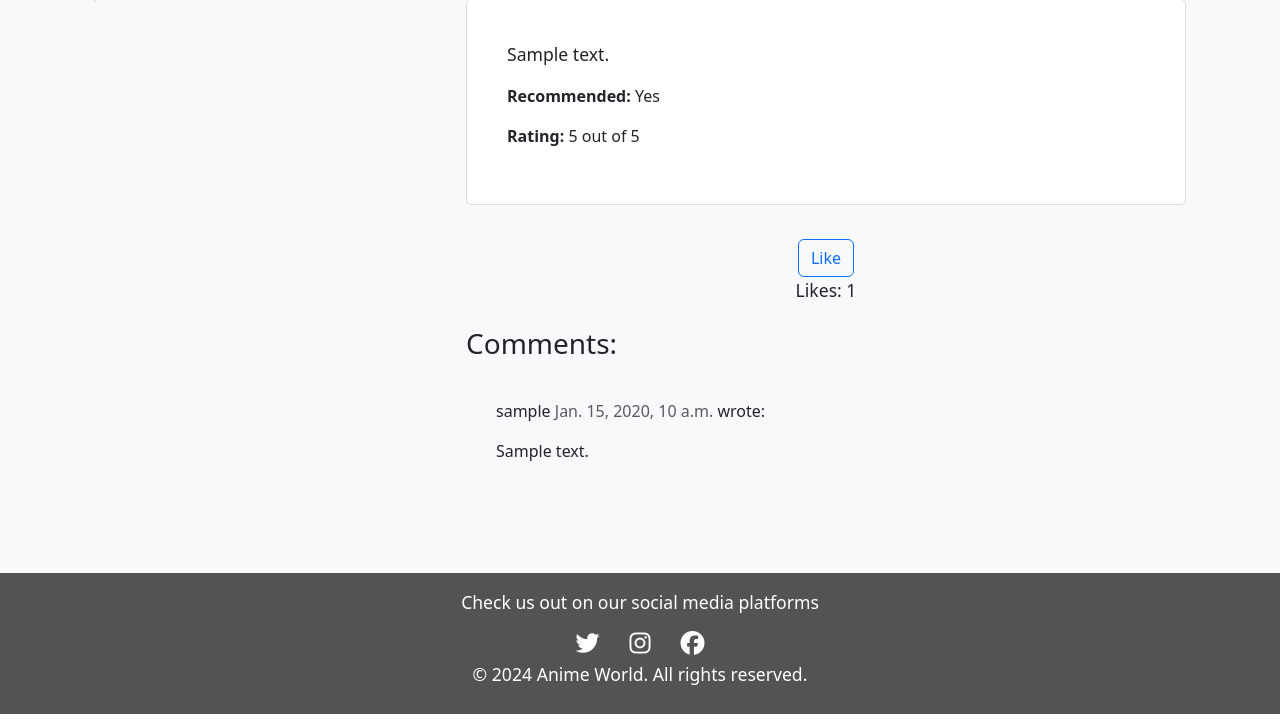
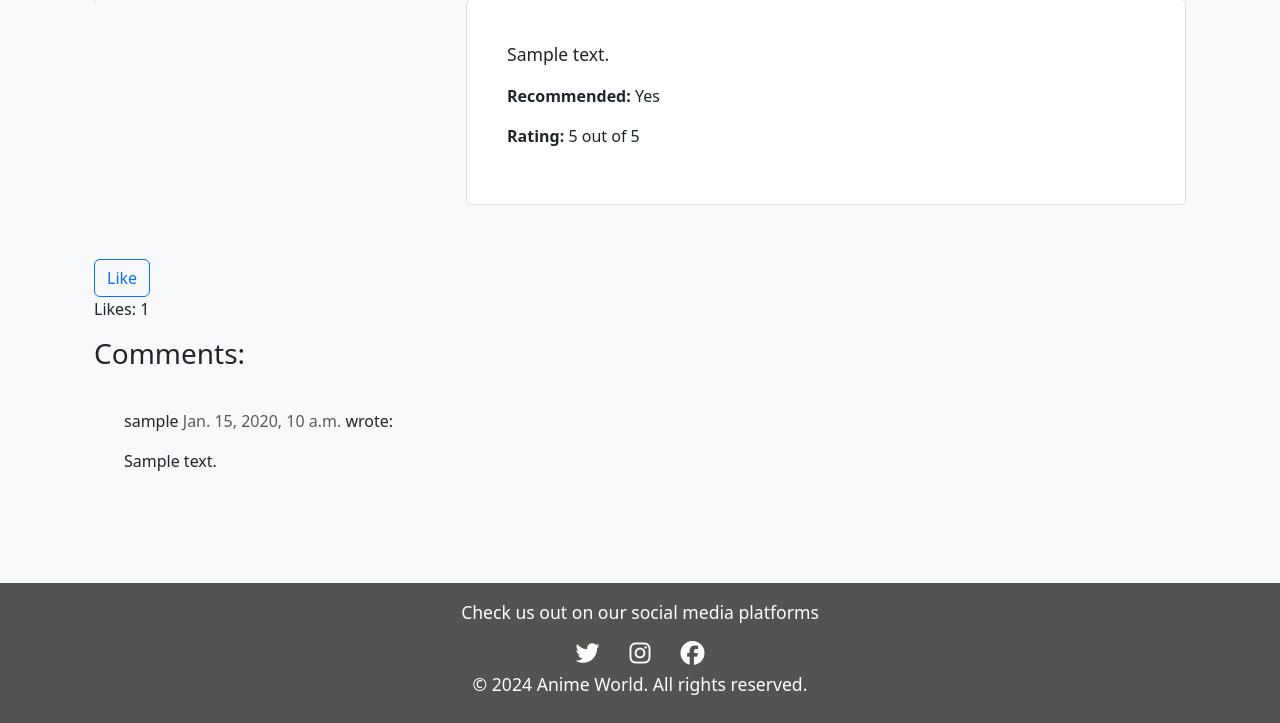
Before and after one commit to Triz22/final-project, a Django app: page /1/ in a window 1280 px wide. Shown: the part 281-1004 px from the top of the page. Run offline with Django 4.2, Linux system fonts and the light colour scheme; tables that the repository leaves empty hold one stand-in row (values such as "Sample post"); some libraries are stand-ins or nearby versions.

Commit message:
restructure post detail page

```diff
--- a/blog/templates/blog/post_detail.html
+++ b/blog/templates/blog/post_detail.html
@@ -32,7 +32,9 @@
                     <p><strong>Rating:</strong> {{ post.rating }} out of 5</p>
                 </div>
             </div>
-            <div class="text-center mb-4">
+        </div>
+        <div class="row">
+            <div class="col-md-4">
                 <form method="post" action="{% url 'post_like' post.id %}">
                     {% csrf_token %}
                     <button type="submit" class="btn btn-outline-primary">
@@ -45,6 +47,9 @@
                 </form>
                 <p>Likes: {{ post.total_likes }}</p>
             </div>
+        </div>
+        <div class="row">
+            <div class="col-6">
                 <h3>Comments:</h3>
                 <div class="card-body">
                     {% for comment in comments %}
@@ -59,5 +64,7 @@
             </div>
         </div>
     </div>
+</div>
+</div>
 
 {% endblock content %}
```
Lines whose indentation alone changed are shown as unchanged.
